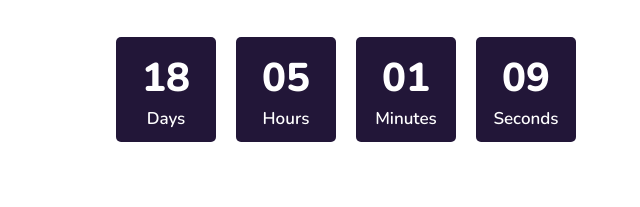
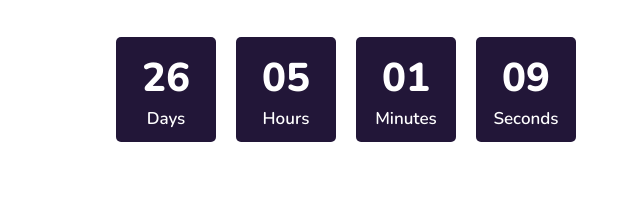
Before and after one commit to oluwadamilarey/kontribute-web, a Gatsby site: page /coming-soon in a window 1280 px wide. Shown: the part 382-589 px from the top of the page, 294-934 px from the left. Built offline with nearby package versions, Linux system fonts and the light colour scheme; Gatsby itself is replaced by a stand-in of ours.

Commit message:
increaded time

```diff
--- a/src/pages/coming-soon.js
+++ b/src/pages/coming-soon.js
@@ -16,7 +16,7 @@ const ComingSoon = () => {
   }, [])
 
   const commingSoonTime = () => {
-    let endTime = new Date("November 22, 2021 17:00:00 PDT")
+    let endTime = new Date("November 30, 2021 17:00:00 PDT")
     let endTimeParse = Date.parse(endTime) / 1000
     let now = new Date()
     let nowParse = Date.parse(now) / 1000
```
Also changed, not shown: 1 other file.
